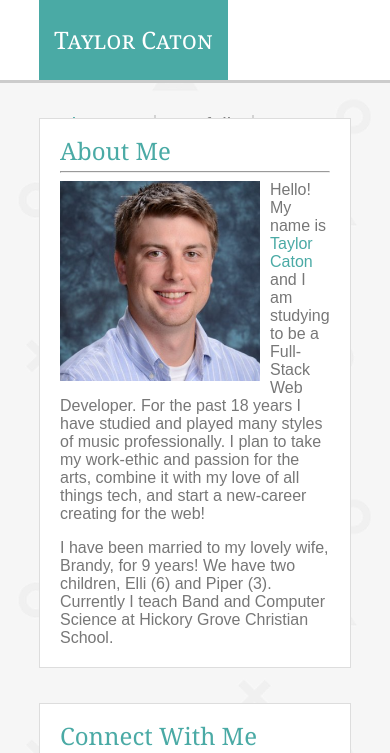
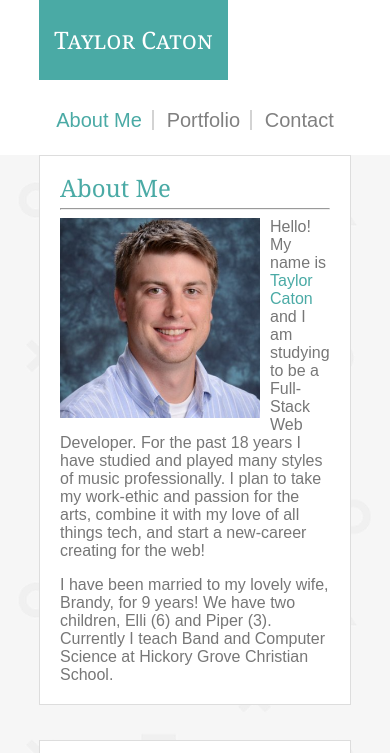
Before and after one commit to taylorcaton/Responsive-Portfolio, a plain HTML site: page index.html in a window 390 px wide. Shown: the top 753 px of the page. Drawn offline with Linux system fonts and the light colour scheme.

Commit message:
nav fix in mobile view

```diff
--- a/assets/css/style.css
+++ b/assets/css/style.css
@@ -276,8 +276,25 @@ textarea {
 	}
 
 	.nav{
+		clear: both;
+		display: block;
+		float: none;
 		font-size: 10px;
-		margin: 5px;
+		margin: 30px auto;
+		background-color: white;
 	}
 
+	.container{
+		margin-top:72px;
+	}
+
+	.headerContainer{
+		width: 100%;
+	}
+
+	.headerContainer h1{
+		margin-left: 10%;
+	}
+
+
 }
```
